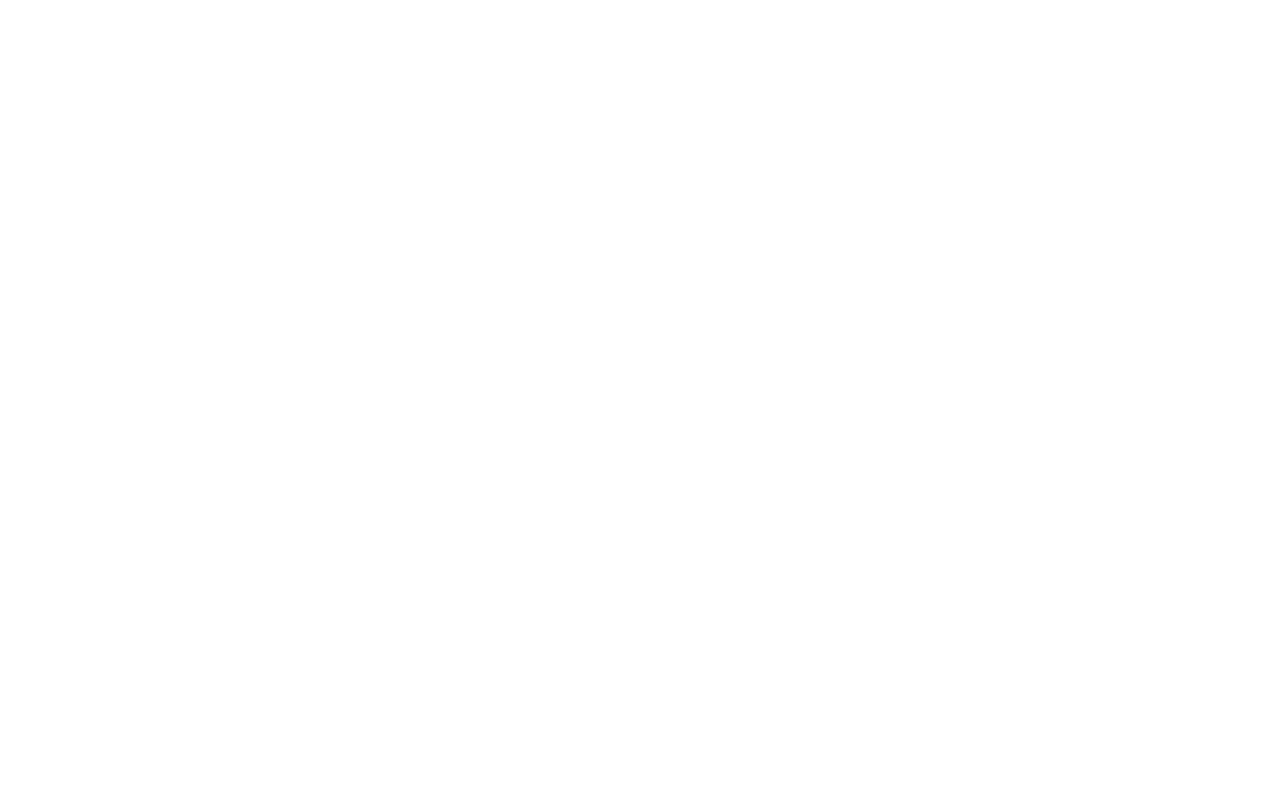
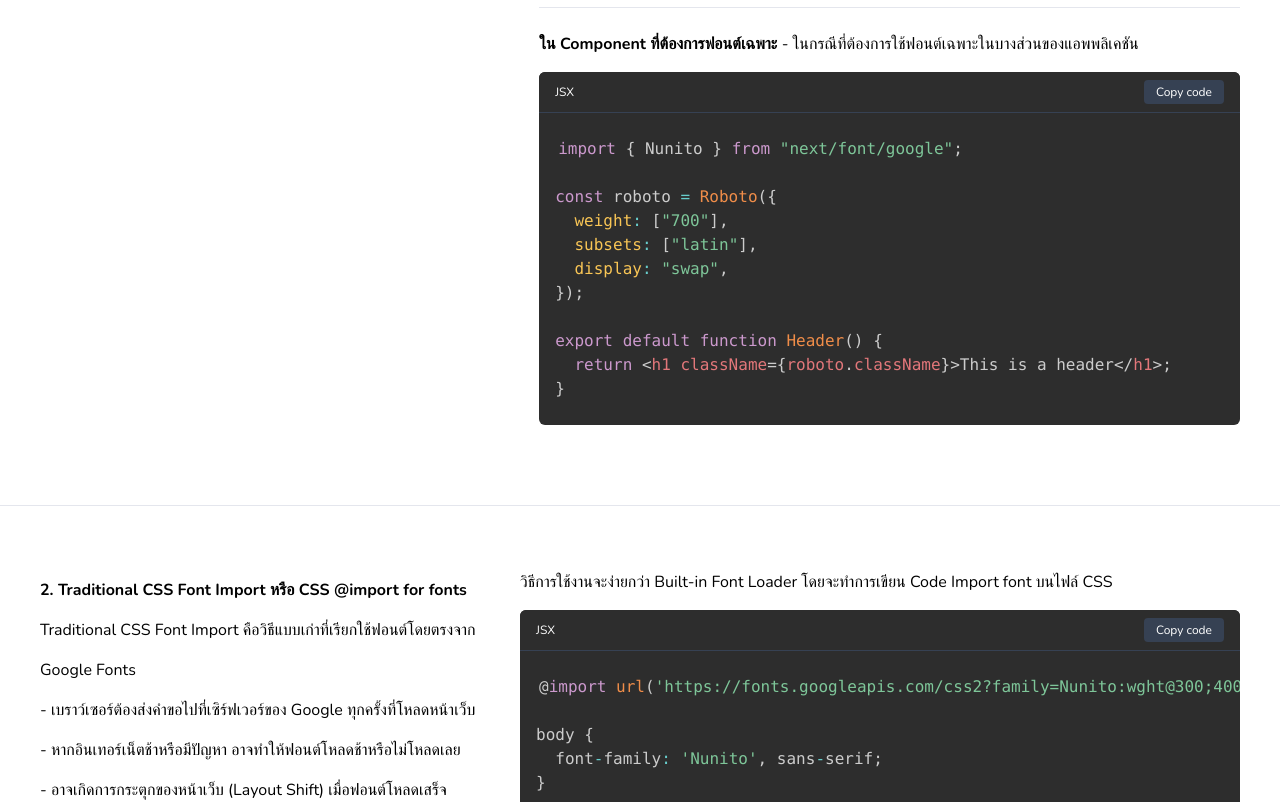
Before and after one commit to boatbie14/merry-match-design-system, a Next.js app: page /typography in a window 1280 px wide. Shown: the part 1820-2622 px from the top of the page. Before the commit the page ends 800 px from the top, so only its background shows below. Built offline with nearby package versions, Linux system fonts and the light colour scheme.

Commit message:
feat(typography): create typography page

```diff
--- a/src/app/typography/page.js
+++ b/src/app/typography/page.js
@@ -1,4 +1,5 @@
 import React from "react";
+import PreviewCode from "@/components/PreviewCode";
 
 export default function TypoPage() {
   return (
@@ -8,6 +9,147 @@
           <h1 className="text-3xl font-bold mb-8">Typography</h1>
         </div>
       </div>
+
+      {/* Setup Font */}
+      <div className="row">
+        <div className="container flex gap-8">
+          <div className="preview w-2/5 leading-10">
+            <h2>Setup Font</h2>
+            <p className="text mb-4">การเอา Google Font มาใช้ใน Next.js มี 2 วิธี:</p>
+
+            <p className="text">
+              <b>1. Built-in Font Loader หรือ Next.js optimized font loading</b>
+              <br />
+              Next.js optimized font loading หรือที่เรียกว่า "Font Optimization" คือฟีเจอร์พิเศษของ Next.js
+              ที่ช่วยจัดการการโหลดฟอนต์ให้มีประสิทธิภาพสูงสุด ผ่านโมดูล <code>next/font</code>
+            </p>
+            <p className="text">
+              <ul>
+                <li>- โหลดเร็วกว่า เพราะ Next.js เอาฟอนต์มาเก็บไว้ในเซิร์ฟเวอร์ของเราเอง</li>
+                <li>- ไม่ส่งข้อมูลไปหา Google (ดีเรื่องความเป็นส่วนตัว)</li>
+                <li>- ไม่ทำให้หน้าเว็บกระตุกตอนโหลด</li>
+              </ul>
+            </p>
+          </div>
+          <div className="preview-code w-3/5">
+            <p className="text mb-4">
+              ในการใช้ import Google Fonts ด้วย next/font/google นั้น โค้ดจะนิยมถูกประกาศและใช้ในไฟล์หลักๆ ของ Next.js โดยทั่วไปมี 3
+              ตำแหน่งหลักที่นิยมใช้:
+            </p>
+            <p className="text mb-4">
+              <b>layout.js หรือ RootLayout</b> - นี่เป็นตำแหน่งที่นิยมที่สุด เพราะจะทำให้ฟอนต์ถูกใช้ทั่วทั้งแอพพลิเคชัน
+            </p>
+            <PreviewCode language="jsx">{`import { Nunito } from "next/font/google";
+
+const nunito = Nunito({
+  subsets: ["latin"],
+  weight: ["300", "400", "500", "600", "700", "800"],
+  display: "swap",
+});
+
+export default function RootLayout({ children }) {
+  return (
+    <html lang="en">
+      <body className={nunito.className}>{children}</body>
+    </html>
+  );
+}`}</PreviewCode>
+
+            <p className="text mb-4">แล้วเวลาใช่้งานก็ไม่ต้องประกาศ Font อะไรแล้วเพราะมีการประกาศ Font แล้วที่ body</p>
+
+            <p className="text mb-4">ตัวอย่าง</p>
+
+            <PreviewCode language="jsx">{`<h1 className="text-4xl text-amber-950">Test H1</h1>
+<h2 className="text-2xl text-amber-800">Test H2</h2>
+<h3 className="text-xl text-amber-600">Test H3</h3>`}</PreviewCode>
+
+            <h1 className="text-4xl text-amber-950">Test H1</h1>
+            <h2 className="text-2xl text-amber-800">Test H2</h2>
+            <h3 className="text-xl text-amber-600">Test H3</h3>
+
+            <hr />
+
+            <p className="text mb-4">
+              <b>_app.js (สำหรับ Pages Router)</b> - สำหรับโปรเจคที่ใช้ Pages Router แทน App Router
+            </p>
+
+            <PreviewCode language="jsx">{`import { Nunito } from "next/font/google";
+
+const nunito = Nunito({
+  subsets: ["latin"],
+  weight: ["300", "400", "700"],
+  display: "swap",
+});
+
+function MyApp({ Component, pageProps }) {
+  return (
+    <main className={nunito.className}>
+      <Component {...pageProps} />
+    </main>
+  );
+}
+
+export default MyApp;`}</PreviewCode>
+
+            <hr />
+
+            <p className="text mb-4">
+              <b>ใน Component ที่ต้องการฟอนต์เฉพาะ </b> - ในกรณีที่ต้องการใช้ฟอนต์เฉพาะในบางส่วนของแอพพลิเคชัน
+            </p>
+
+            <PreviewCode language="jsx">{`import { Nunito } from "next/font/google";
+
+const roboto = Roboto({
+  weight: ["700"],
+  subsets: ["latin"],
+  display: "swap",
+});
+
+export default function Header() {
+  return <h1 className={roboto.className}>This is a header</h1>;
+}`}</PreviewCode>
+          </div>
+        </div>
+      </div>
+
+      <hr />
+
+      {/* Setup Font */}
+      <div className="row">
+        <div className="container flex gap-8">
+          <div className="preview w-2/5 leading-10">
+            <p className="text">
+              <b>2. Traditional CSS Font Import หรือ CSS @import for fonts</b>
+              <br />
+              Traditional CSS Font Import คือวิธีแบบเก่าที่เรียกใช้ฟอนต์โดยตรงจาก Google Fonts
+            </p>
+            <p className="text">
+              <ul>
+                <li>- เบราว์เซอร์ต้องส่งคำขอไปที่เซิร์ฟเวอร์ของ Google ทุกครั้งที่โหลดหน้าเว็บ</li>
+                <li>- หากอินเทอร์เน็ตช้าหรือมีปัญหา อาจทำให้ฟอนต์โหลดช้าหรือไม่โหลดเลย</li>
+                <li>- อาจเกิดการกระตุกของหน้าเว็บ (Layout Shift) เมื่อฟอนต์โหลดเสร็จ</li>
+                <li>- ข้อมูลการเข้าชมเว็บไซต์ของผู้ใช้จะถูกส่งไปยัง Google</li>
+              </ul>
+            </p>
+          </div>
+          <div className="preview-code w-3/5">
+            <p className="text mb-4">วิธีการใช้งานจะง่ายกว่า Built-in Font Loader โดยจะทำการเขียน Code Import font บนไฟล์ CSS</p>
+            <PreviewCode language="jsx">{`@import url('https://fonts.googleapis.com/css2?family=Nunito:wght@300;400;500;600;700;800&display=swap');
+
+body {
+  font-family: 'Nunito', sans-serif;
+}
+
+h1 {
+  font-weight: 700;
+}
+
+p {
+  font-weight: 400;
+}`}</PreviewCode>
+          </div>
+        </div>
+      </div>
     </>
   );
 }
```
